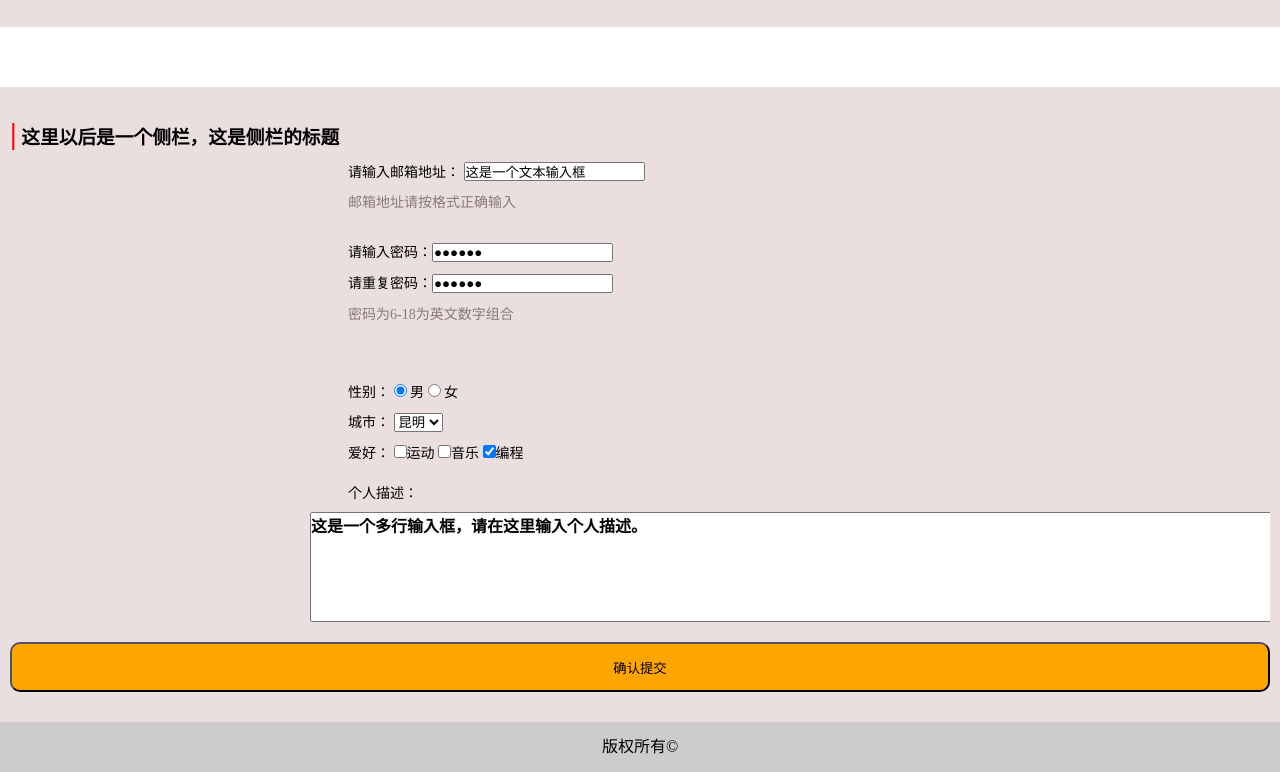
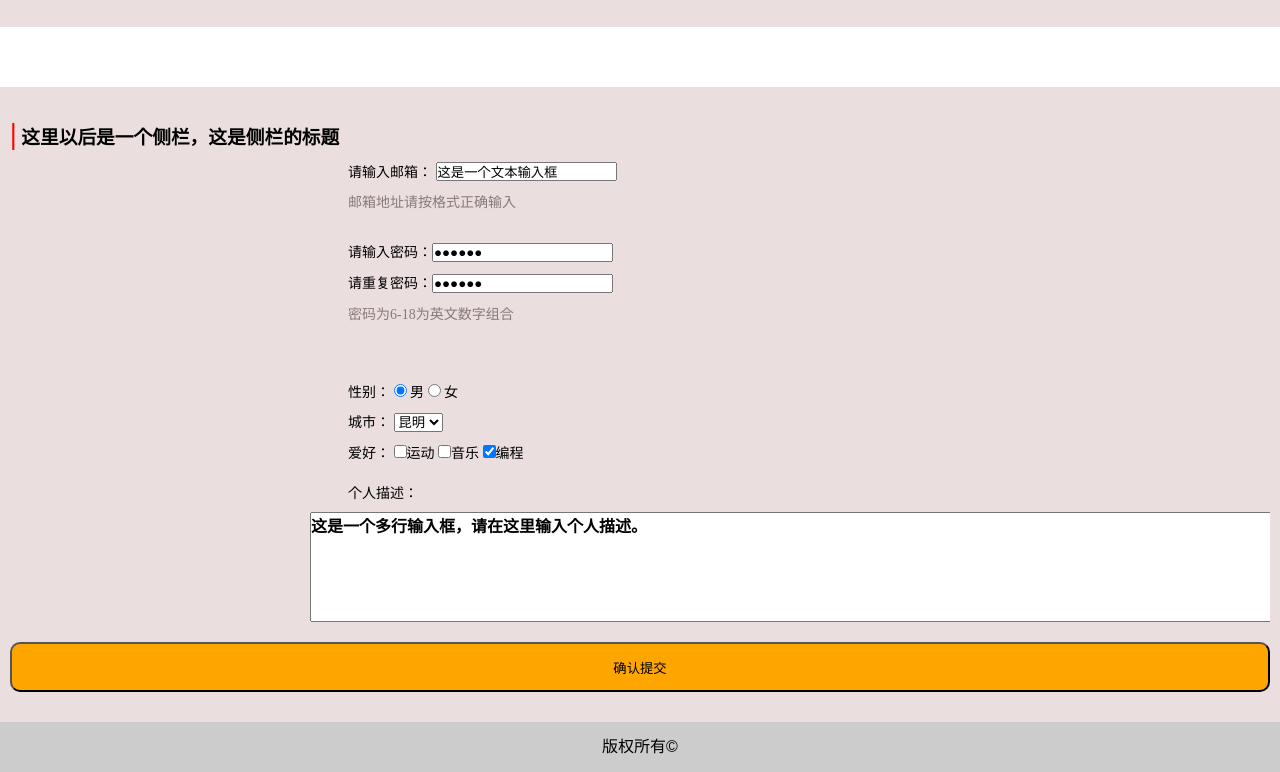
Before and after one commit to kmymxx/HTML, a plain HTML site: page index2.html in a window 1280 px wide. Shown: the part 3268-4040 px from the top of the page. Drawn offline with Linux system fonts and the light colour scheme.

Commit message:
Update index2.html

```diff
--- a/index2.html
+++ b/index2.html
@@ -147,6 +147,7 @@
 		text-align: center;
 		line-height: 50px;
 		background-color: #ccc;
+		font-family:Arial;
 		}
 </style>
 <body>
@@ -252,7 +253,7 @@
 		</h3>
 		<form action="1.PHP">
 			<div class="reg-1">
-				<p>请输入邮箱地址：
+				<p>请输入邮箱：
 					<input type="text" value="这是一个文本输入框"/>
 				</p>
 				<p class="reg-2">邮箱地址请按格式正确输入</p>
```
